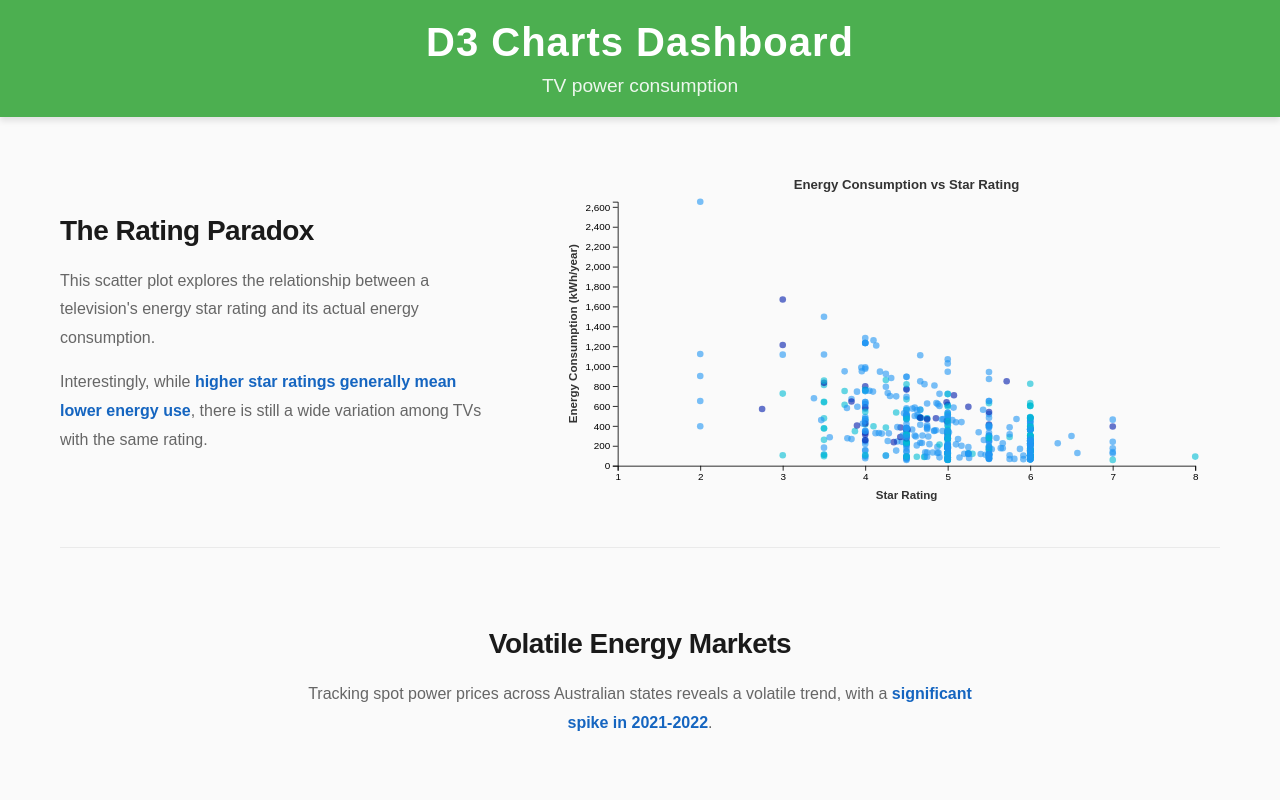
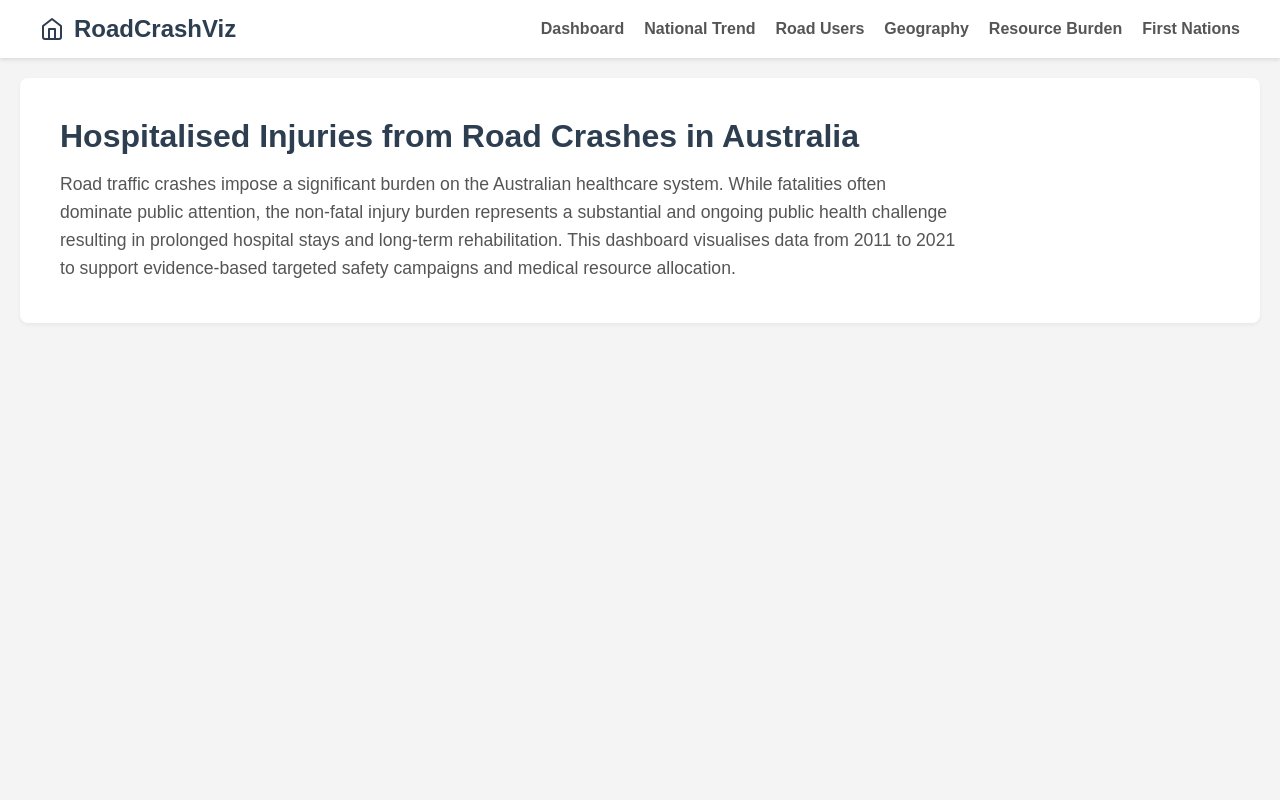
Before and after one commit to 105815526/cos30045-data-vis-project-grp34, a plain HTML site: page index.html in a window 1280 px wide. Shown: the top 800 px of the page. Drawn offline with nearby package versions, Linux system fonts and the light colour scheme.

Commit message:
Revise index.html for Road Crash Dashboard
Updated the HTML structure and content for a dashboard on hospitalised injuries from road crashes, including new styles and navigation.

```diff
--- a/index.html
+++ b/index.html
@@ -1,72 +1,109 @@
 <!DOCTYPE html>
 <html lang="en">
 <head>
-  <meta charset="UTF-8">
-  <meta name="viewport" content="width=device-width, initial-scale=1.0">
-  <title>D3 Charts Dashboard - TV Power Consumption</title>
-  <link rel="stylesheet" href="css/style.css">
+    <meta charset="UTF-8">
+    <meta name="viewport" content="width=device-width, initial-scale=1.0">
+    <title>Hospitalised Injuries from Road Crashes</title>
+    <style>
+        /* General Reset */
+        * {
+            margin: 0;
+            padding: 0;
+            box-sizing: border-box;
+            font-family: Arial, sans-serif;
+        }
+
+        body {
+            background-color: #f4f4f4;
+            color: #333;
+        }
+
+        /* Navigation Bar */
+        .navbar {
+            display: flex;
+            justify-content: space-between;
+            align-items: center;
+            background-color: #ffffff;
+            padding: 15px 40px;
+            box-shadow: 0 2px 4px rgba(0,0,0,0.1);
+        }
+
+        .logo {
+            font-size: 1.5rem;
+            font-weight: bold;
+            color: #2c3e50;
+            display: flex;
+            align-items: center;
+            gap: 10px;
+        }
+
+        .nav-links {
+            list-style: none;
+            display: flex;
+            gap: 20px;
+        }
+
+        .nav-links a {
+            text-decoration: none;
+            color: #555;
+            font-weight: bold;
+            transition: color 0.3s ease;
+        }
+
+        .nav-links a:hover {
+            color: #007bff;
+        }
+
+        /* Hero / Description Section */
+        .hero-section {
+            background-color: #ffffff;
+            padding: 40px;
+            margin: 20px;
+            border-radius: 8px;
+            box-shadow: 0 2px 4px rgba(0,0,0,0.05);
+        }
+
+        .hero-section h1 {
+            font-size: 2rem;
+            margin-bottom: 15px;
+            color: #2c3e50;
+        }
+
+        .hero-section p {
+            font-size: 1.1rem;
+            line-height: 1.6;
+            color: #555;
+            max-width: 900px;
+        }
+    </style>
 </head>
 <body>
 
-  <header class="hero-header">
-    <h1>D3 Charts Dashboard</h1>
-    <p>TV power consumption</p>
-  </header>
+    <!-- Navigation Bar -->
+    <nav class="navbar">
+        <div class="logo">
+            <!-- Simple SVG Logo -->
+            <svg width="24" height="24" viewBox="0 0 24 24" fill="none" stroke="#2c3e50" stroke-width="2" stroke-linecap="round" stroke-linejoin="round">
+                <path d="M3 9l9-7 9 7v11a2 2 0 0 1-2 2H5a2 2 0 0 1-2-2z"></path>
+                <polyline points="9 22 9 12 15 12 15 22"></polyline>
+            </svg>
+            RoadCrashViz
+        </div>
+        <ul class="nav-links">
+            <li><a href="#dashboard">Dashboard</a></li>
+            <li><a href="#q1">National Trend</a></li>
+            <li><a href="#q2">Road Users</a></li>
+            <li><a href="#q3">Geography</a></li>
+            <li><a href="#q4">Resource Burden</a></li>
+            <li><a href="#q5">First Nations</a></li>
+        </ul>
+    </nav>
 
-  <main class="dashboard-container">
+    <!-- Description Section -->
+    <header class="hero-section">
+        <h1>Hospitalised Injuries from Road Crashes in Australia</h1>
+        <p>Road traffic crashes impose a significant burden on the Australian healthcare system. While fatalities often dominate public attention, the non-fatal injury burden represents a substantial and ongoing public health challenge resulting in prolonged hospital stays and long-term rehabilitation. This dashboard visualises data from 2011 to 2021 to support evidence-based targeted safety campaigns and medical resource allocation.</p>
+    </header>
 
-    <section class="story-section">
-      <div class="text-col">
-        <h2>The Rating Paradox</h2>
-        <p>This scatter plot explores the relationship between a television's energy star rating and its actual energy consumption.</p>
-        <p>Interestingly, while <strong>higher star ratings generally mean lower energy use</strong>, there is still a wide variation among TVs with the same rating.</p>
-      </div>
-      <div class="chart-col">
-        <div id="scatter-container"></div>
-      </div>
-    </section>
-
-    <section class="story-section full-width-section">
-      <div class="text-col centered">
-        <h2>Volatile Energy Markets</h2>
-        <p>Tracking spot power prices across Australian states reveals a volatile trend, with a <strong>significant spike in 2021-2022</strong>.</p>
-      </div>
-      <div class="chart-col wide-chart">
-        <div id="line-container"></div>
-      </div>
-    </section>
-
-    <section class="story-section reverse">
-      <div class="text-col">
-        <h2>OLED vs The Rest</h2>
-        <p>Focusing on the most popular 55-inch TVs, we see that <strong>OLED screens consume noticeably more energy</strong> on average compared to standard LCD and LED models.</p>
-      </div>
-      <div class="chart-col">
-        <div id="bar-container"></div>
-      </div>
-    </section>
-
-    <section class="story-section centered-section">
-      <div class="text-col centered">
-        <h2>Overall Tech Share</h2>
-        <p>When looking at all sizes combined, the center displays the <strong>overall average (398.4 kWh/year)</strong> across all models.</p>
-      </div>
-      <div class="chart-col">
-        <div id="donut-container"></div>
-      </div>
-    </section>
-  </main>
-
-  <footer class="page-footer">
-    <p>&copy; 2026 [Lee Kok Kiong]. GenAI Acknowledgement: Parts of this code were generated with the assistance of GitHub Copilot / ChatGPT. All code has been reviewed and understood.</p>
-  </footer>
-
-  <script src="https://d3js.org/d3.v7.min.js"></script>
-
-  <script src="js/scatter-plot.js"></script>
-  <script src="js/line-chart.js"></script>
-  <script src="js/bar-chart.js"></script>
-  <script src="js/donut-chart.js"></script>
-  <script src="js/script.js"></script>
 </body>
 </html>
```
